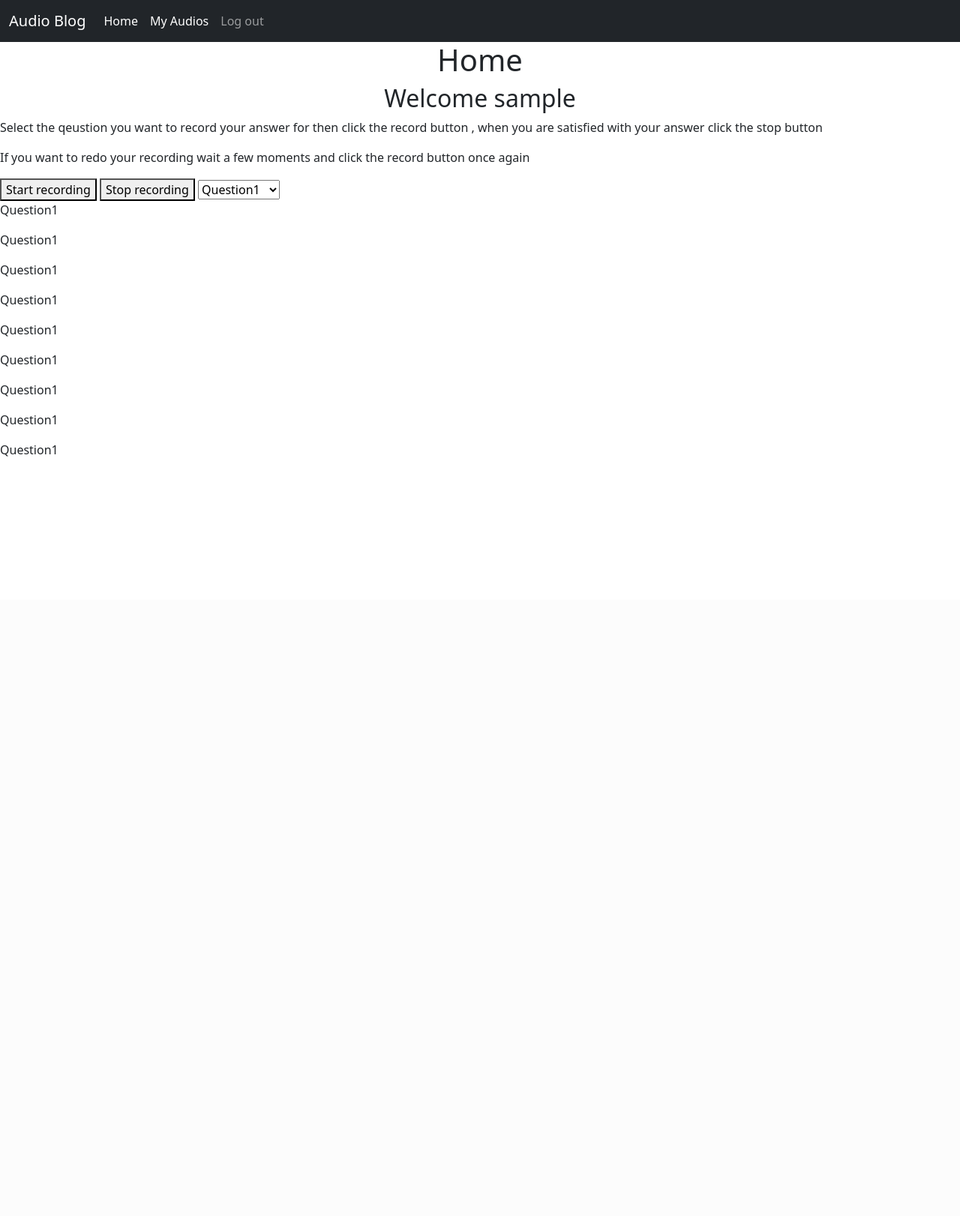
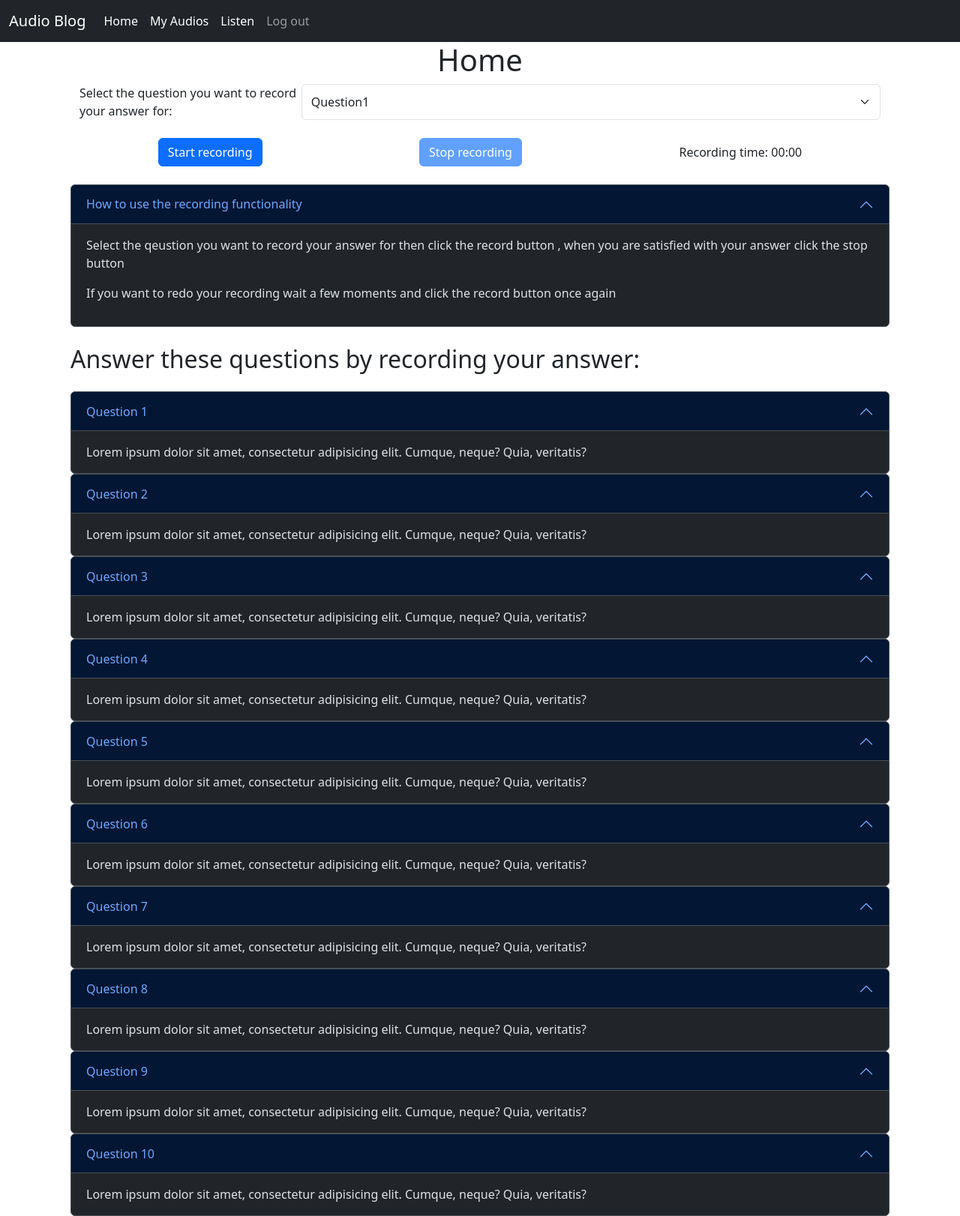
Before and after one commit to benterkidhiaeddine/audio-blog, a Flask app: page / in a window 1280 px wide. Shown: the whole page at 75% size. Before the commit the page ends 609 px from the top, so only its background shows below. Run offline with Flask 3, Linux system fonts and the light colour scheme; the visitor is signed in with stand-in values (Sample User, id 1).

Commit message:
Finlized app

```diff
--- a/app/routes.py
+++ b/app/routes.py
@@ -7,7 +7,7 @@ from mimetypes import guess_extension
 
 from app import app,db
 from app.models import User
-from app.forms import LoginForm,RegisterForm,PasswordResetForm,RequestResetForm
+from app.forms import LoginForm,RegisterForm,PasswordResetForm,RequestResetForm,SearchForm
 from app.mail import send_email
 
 
@@ -51,7 +51,7 @@ def logout():
 #register
 @app.route('/register',methods=['POST','GET'])
 def register():
-    title = "register"
+    title = "Register"
     if current_user.is_authenticated: # type: ignore
         return redirect(url_for('index'))
 
@@ -67,7 +67,7 @@ def register():
 
     return render_template('register.html',form = form,title = title)
 
-
+#password reset functionality --------------------------------------------------------------------------------------------------------------------
 #request reset
 @app.route("/request_reset",methods = ["POST","GET"])
 def request_reset():
@@ -116,8 +116,22 @@ def reset_password(token):
 @app.route('/')
 @login_required
 def index():
+
+    question_list=[
+        "Lorem ipsum dolor sit amet, consectetur adipisicing elit. Cumque, neque? Quia, veritatis?",
+        "Lorem ipsum dolor sit amet, consectetur adipisicing elit. Cumque, neque? Quia, veritatis?",
+        "Lorem ipsum dolor sit amet, consectetur adipisicing elit. Cumque, neque? Quia, veritatis?",
+        "Lorem ipsum dolor sit amet, consectetur adipisicing elit. Cumque, neque? Quia, veritatis?",
+        "Lorem ipsum dolor sit amet, consectetur adipisicing elit. Cumque, neque? Quia, veritatis?",
+        "Lorem ipsum dolor sit amet, consectetur adipisicing elit. Cumque, neque? Quia, veritatis?",
+        "Lorem ipsum dolor sit amet, consectetur adipisicing elit. Cumque, neque? Quia, veritatis?",
+        "Lorem ipsum dolor sit amet, consectetur adipisicing elit. Cumque, neque? Quia, veritatis?",
+        "Lorem ipsum dolor sit amet, consectetur adipisicing elit. Cumque, neque? Quia, veritatis?",
+        "Lorem ipsum dolor sit amet, consectetur adipisicing elit. Cumque, neque? Quia, veritatis?",
+
+    ]
     title = "Home"
-    return render_template('index.html', title=title)
+    return render_template('index.html', title=title, question_list = question_list)
 
 @app.route('/audio-upload', methods=['POST'])
 @login_required
@@ -139,15 +153,15 @@ def audio_upload():
            os.mkdir(dir_path)
         file.save(os.path.join(dir_path,f"{question_number}{extname}"))
 
-    return "audio_uploaded_with_sucess"
+    return "audio_uploaded_with_success"
 
 
-@app.route("/user/audios")
+@app.route("/<int:user_id>/audios")
 @login_required
-def user_audios():
-    files = os.listdir(os.path.join(current_app.instance_path,current_app.config['UPLOAD_DIRECTORY'],current_user.get_id()))
-    print(files)
-    return render_template("user_audios.html",files = files)
+def user_audios(user_id):
+    files = os.listdir(os.path.join(current_app.instance_path,current_app.config['UPLOAD_DIRECTORY'],str(user_id)))
+    title = "Audio answers"
+    return render_template("user_audios.html",files = files ,title = title)
 
 
 
@@ -157,3 +171,28 @@ def download_file(user_id,filename):
 
     return send_from_directory(os.path.join(current_app.instance_path,current_app.config['UPLOAD_DIRECTORY'],str(user_id)),
                                filename)
+
+
+
+#Search users form
+@app.route("/search",methods=['POST','GET'])
+@login_required
+def search():
+
+    form = SearchForm()
+    title = "Search User"
+
+    if form.validate_on_submit():
+        searched_user = form.searched.data
+        search_result = User.query.filter_by( username = searched_user).first()
+        print(search_result)
+        if search_result is None:
+            flash("the searched user was not found","alert alert-warning")
+            return redirect(url_for('search'))
+
+        return redirect(url_for('user_audios',user_id = search_result.id))
+
+
+
+
+    return render_template("listen.html",form = form , title = title)
--- a/app/templates/index.html
+++ b/app/templates/index.html
@@ -1,17 +1,16 @@
 {% extends 'layout.html' %}
 
 {% block content %}
+<div class="container">
   <h1 class="text-center mb-2">Home</h1>
-<h2 class="text-center">Welcome {{current_user.username}}</h2>
 
 
 
-<p>Select the qeustion you want to record your answer for then click the record button , when you are satisfied with your answer click the stop button</p>
-<p>If you want to redo your recording wait a few moments and click the record button once again</p>
 
-<button class="start-button" >Start recording</button>
-<button class="stop-button" >Stop recording</button>
-<select name="question-selection" id="question-selection">
+  <div class="container">
+    <div class="container d-flex mb-4">
+      <label  for="question-selection">Select the question you want to record your answer for:</label>
+      <select  class="form-select " name="question-selection" id="question-selection">
         <option value="1">Question1</option>
         <option value="2">Question2</option>
         <option value="3">Question3</option>
@@ -22,25 +21,126 @@
         <option value="9">Question9</option>
         <option value="10">Question10</option>
 
+
       </select>
+    </div>
 
-<p>Question1</p>
-<p>Question1</p>
-<p>Question1</p>
-<p>Question1</p>
-<p>Question1</p>
-<p>Question1</p>
-<p>Question1</p>
-<p>Question1</p>
-<p>Question1</p>
+
+
+    <div class="container d-flex justify-content-around align-items-center mb-4">
+
+      <button class="btn btn-primary" id="start-button" >Start recording</button>
+      <button class="btn btn-primary" id="stop-button" >Stop recording</button>
+      <div id="recording-duration ">Recording time: <span id="minutes">00</span>:<span id="seconds">00</span></div>
+
+    </div>
+
+
+    <div class="accordion mb-4" id="accordionExample"  data-bs-theme="dark">
+      <div class="accordion-item">
+        <h2 class="accordion-header">
+          <button class="accordion-button" type="button" data-bs-toggle="collapse" data-bs-target="#collapseOne" aria-expanded="true" aria-controls="collapseOne">
+            How to use the recording functionality
+          </button>
+        </h2>
+        <div id="collapseOne" class="accordion-collapse collapse show" data-bs-parent="#accordionExample">
+          <div class="accordion-body">
+            <p>Select the qeustion you want to record your answer for then click the record button , when you are satisfied with your answer click the stop button</p>
+            <p>If you want to redo your recording wait a few moments and click the record button once again</p>
+
+          </div>
+        </div>
+      </div>
+    </div>
+
+
+    <h2 class="mb-4">Answer these questions by recording your answer:</h2>
+    {% for question in question_list%}
+
+    <div class="accordion " id="accordionExample{{loop.index}}"  data-bs-theme="dark">
+      <div class="accordion-item">
+        <h2 class="accordion-header">
+          <button class="accordion-button" type="button" data-bs-toggle="collapse" data-bs-target="#collapse{{loop.index}}" aria-expanded="true" aria-controls="collapse{{loop.index}}">
+            Question {{loop.index}}
+          </button>
+        </h2>
+        <div id="collapse{{loop.index}}" class="accordion-collapse collapse show" data-bs-parent="#accordionExample{{loop.index}}">
+          <div class="accordion-body">
+            {{question}}
+
+          </div>
+        </div>
+      </div>
+    </div>
+
+    {% endfor%}
+  </div>
+  </div>
 
 <script type="text/javascript">
 
+
+
+
+
+
+
       const uploadURL = "{{ url_for('audio_upload') }}";
-      const startButton = document.querySelector(".start-button");
-      const stopButton = document.querySelector(".stop-button");
-      const userID = document.getElementById("user_id").value;
+      const startButton = document.getElementById("start-button");
+      const stopButton = document.getElementById("stop-button");
+      stopButton.disabled =true;
       const selectedQuestion = document.getElementById("question-selection");
+      const appendMinutes = document.getElementById('minutes');
+      const appendSeconds = document.getElementById('seconds');
+      let seconds = 00;
+      let minutes = 00;
+      let Interval;
+
+      startButton.addEventListener('click',function() {
+
+          clearInterval(Interval);
+          Interval = setInterval(startTimer, 1000);
+        });
+
+      stopButton.addEventListener('click',function(){
+          clearInterval(Interval);
+          seconds = "00";
+          minutes = "00";
+          appendSeconds.innerHTML = seconds;
+          appendMinutes.innerHTML = minutes;
+      });
+
+
+
+
+
+
+        function startTimer () {
+          seconds++;
+
+          if(seconds <= 9){
+            appendSeconds.innerHTML = "0" + seconds;
+          }
+
+          if (seconds > 9){
+            appendSeconds.innerHTML = seconds;
+
+          }
+
+          if (seconds > 99) {
+            console.log("minutes");
+            minutes++;
+            appendMinutes.innerHTML = "0" + minutes;
+            minutes = 0;
+            appendMinutes.innerHTML = "0" + 0;
+          }
+
+          if (minutes > 9){
+            appendMinutes.innerHTML = minutes;
+          }
+
+        }
+
 
       startButton.addEventListener("click", function() {
         //make sure that mediaDevices is supported
@@ -59,6 +159,8 @@
               };
 
             recorder.start();
+            stopButton.disabled =false;
+
 
 
             //when click the stop button we stop recording
@@ -111,6 +213,8 @@
             console.error(err);
         });
       });
-    ;
+
+
+
     </script>
 {% endblock %}
--- a/app/templates/layout.html
+++ b/app/templates/layout.html
@@ -28,7 +28,8 @@
 
                   {% if current_user.is_authenticated %}
                   <a class="nav-link active " aria-current="page" href="{{url_for('index')}}">Home</a>
-                  <a class="nav-link active " aria-current="page" href="{{url_for('user_audios')}}">My Audios</a>
+                  <a class="nav-link active " aria-current="page" href="{{url_for('user_audios',user_id = current_user.id)}}">My Audios</a>
+                  <a class="nav-link active " aria-current="page" href="{{url_for('search')}}">Listen</a>
                   <a class="nav-link" href="{{url_for('logout')}}">Log out</a>
                   {% else %}
                   <a class="nav-link" href="{{url_for('login')}}">Sign in </a>
--- a/app/templates/request_reset.html
+++ b/app/templates/request_reset.html
@@ -8,7 +8,7 @@
 
             {{ form.hidden_tag() }}
 
-            <div class="form-group col-12">
+            <div class="form-group col-12 mb-2">
                 {{ form.email.label }}
                 {{ form.email(size=32,class_='form-control',autocomplete='off') }}
                 {% for error in form.email.errors %}
--- a/app/templates/reset_password.html
+++ b/app/templates/reset_password.html
@@ -1,14 +1,14 @@
 {% extends "layout.html" %}
 
 {% block content%}
-<h1 class="text-center ">{{title}}</h1>
+<h1 class="text-center mb-2">{{title}}</h1>
 
 <div class="container">
     <form class="form" action="/reset_password/{{token}}" method="post" novalidate>
         {{ form.hidden_tag() }}
 
 
-        <div class="form-group col-12">
+        <div class="form-group col-12 mb-2">
             {{ form.password.label }}
             {{ form.password(size=32,class_='form-control',autocomplete='off') }}
             {% for error in form.password.errors %}
@@ -16,7 +16,7 @@
             {% endfor %}
         </div>
 
-        <div class="form-group col-12">
+        <div class="form-group col-12 mb-2">
             {{ form.confirm_password.label }}
             {{ form.confirm_password(size=32,class_='form-control',autocomplete='off') }}
             {% for error in form.confirm_password.errors %}
```
Also changed, not shown: app/forms.py (+10 -7 lines), app/templates/listen.html (added, +24 -0 lines), app/templates/user_audios.html (+25 -3 lines), app.db, 1 other file. Lines whose indentation alone changed are shown as unchanged.
